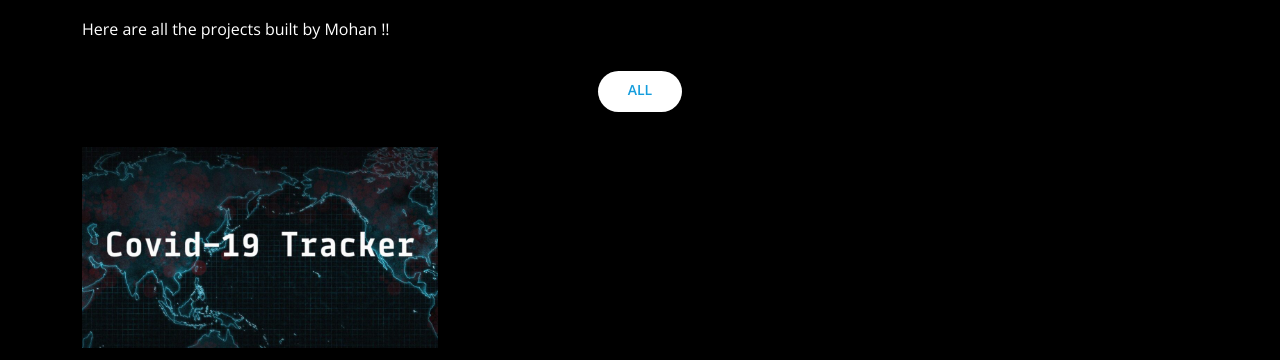
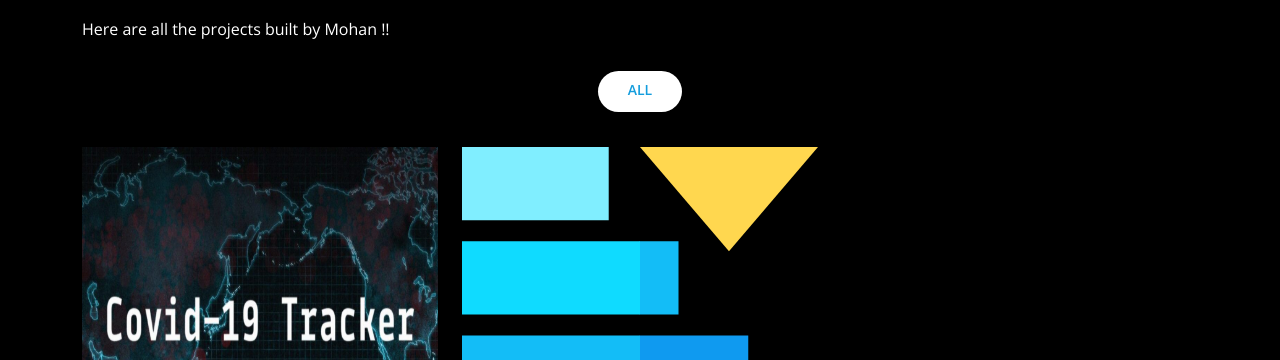
Before and after one commit to MohanMongia/MohanMongia.github.io, a plain HTML site: page projects.html in a window 1280 px wide. Shown: the part 124-484 px from the top of the page. Drawn offline with nearby package versions, Linux system fonts and the light colour scheme.

Commit message:
Added the sorter project

```diff
--- a/projects.html
+++ b/projects.html
@@ -93,7 +93,7 @@
 
         <div class="col-lg-4 col-md-6 portfolio-item filter-app">
           <div class="portfolio-wrap">
-            <img src="assets/img/portfolio/covid.jpg" class="img-fluid" alt="">
+            <img src="assets/img/portfolio/covid2.jpg"  class="img-fluid" alt="">
             <div class="portfolio-links">
               <a href="assets/img/portfolio/covid.jpg" data-gall="portfolioGallery" class="venobox" title="Corona Cases Tracker"><i class="bx bx-plus"></i></a>
               <a href="http://mohanmongia.github.io/Covid-Tracker" target="_blank" title="More Details"><i class="bx bx-link"></i></a>
@@ -101,15 +101,15 @@
           </div>
         </div>
 
-        <!-- <div class="col-lg-4 col-md-6 portfolio-item filter-web">
+        <div class="col-lg-4 col-md-6 portfolio-item filter-web">
           <div class="portfolio-wrap">
-            <img src="assets/img/portfolio/portfolio-2.jpg" class="img-fluid" alt="">
+            <img src="assets/img/portfolio/sort.svg"  class="img-fluid" alt="">
             <div class="portfolio-links">
-              <a href="assets/img/portfolio/portfolio-2.jpg" data-gall="portfolioGallery" class="venobox" title="Web 3"><i class="bx bx-plus"></i></a>
-              <a href="portfolio-details.html"  title="More Details"><i class="bx bx-link"></i></a>
+              <a href="assets/img/portfolio/sort.svg" data-gall="portfolioGallery" class="venobox" title="Sorter"><i class="bx bx-plus"></i></a>
+              <a href="http://mohanmongia.github.io/sorter" target="_blank" title="More Details"><i class="bx bx-link"></i></a>
             </div>
           </div>
-        </div> -->
+        </div>
 
         <!-- <div class="col-lg-4 col-md-6 portfolio-item filter-app">
           <div class="portfolio-wrap">
```
Also changed, not shown: assets/img/portfolio/covid2.jpg (added), assets/img/portfolio/portfolio-2.jpg (deleted), assets/img/portfolio/portfolio-3.jpg (deleted), assets/img/portfolio/portfolio-4.jpg (deleted), assets/img/portfolio/portfolio-5.jpg (deleted), assets/img/portfolio/portfolio-6.jpg (deleted), assets/img/portfolio/portfolio-7.jpg (deleted), assets/img/portfolio/portfolio-8.jpg (deleted), assets/img/portfolio/portfolio-9.jpg (deleted), assets/img/portfolio/portfolio-details-1.jpg (deleted), assets/img/portfolio/portfolio-details-2.jpg (deleted), assets/img/portfolio/portfolio-details-3.jpg (deleted), assets/img/portfolio/sort.svg (added).
